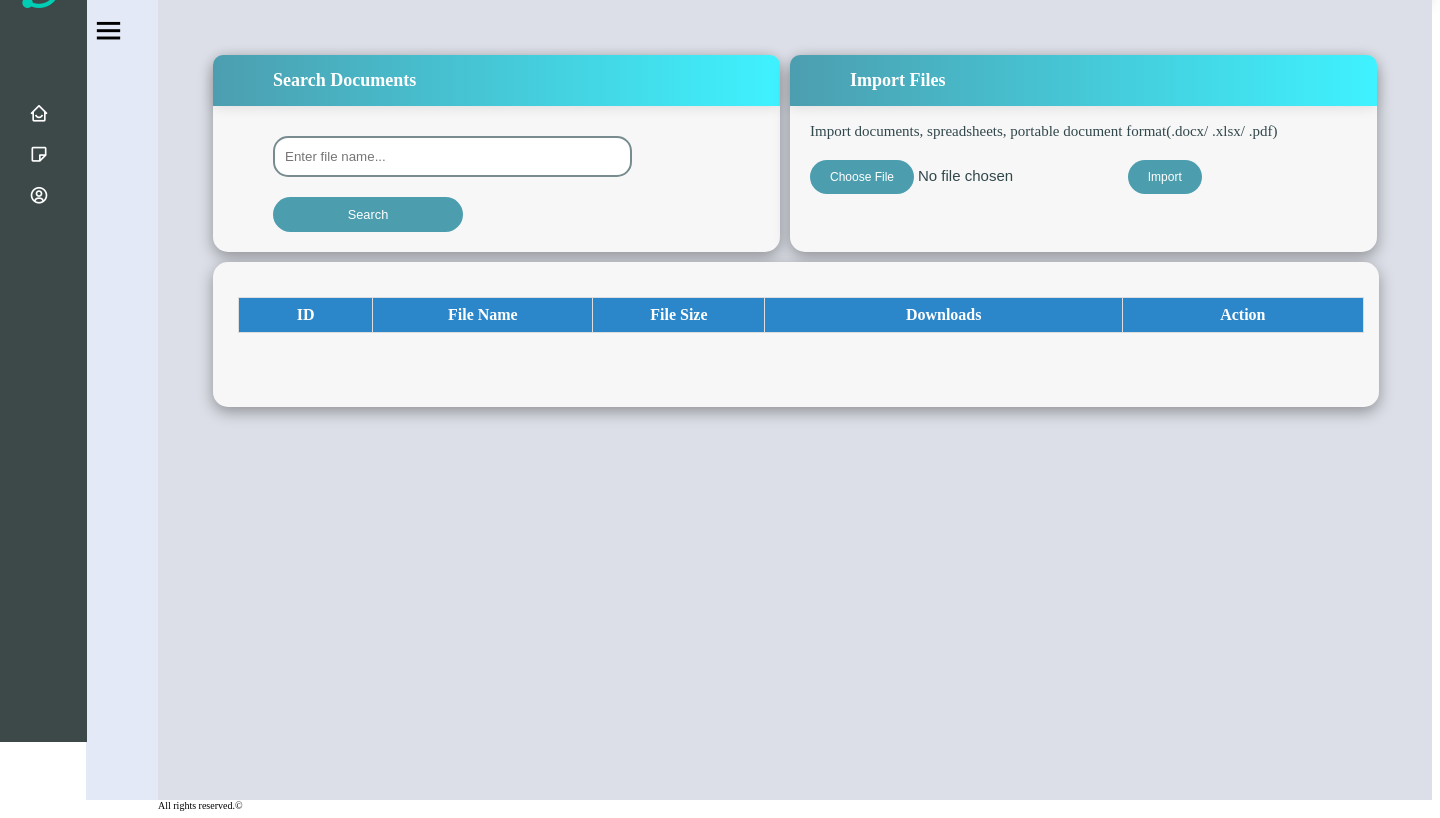
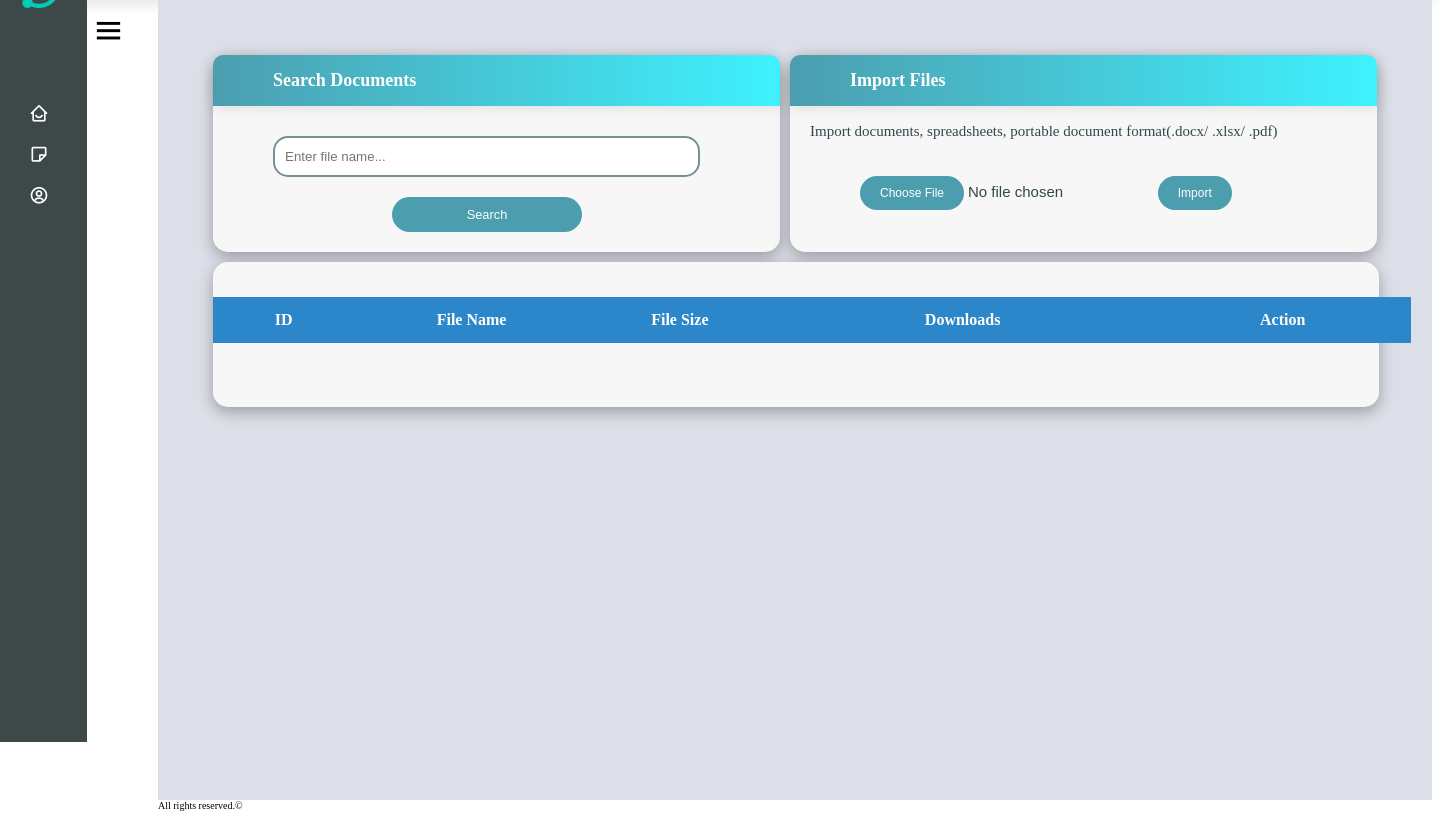
Before and after one commit to BenBayotas/DocTrackingSystem_UI_Group2, a PHP site: page /git_backups2/ in a window 1440 px wide. Shown: the part 58-876 px from the top of the page. Run offline with PHP 8.4, Linux system fonts and the light colour scheme; data that the repository does not hold is empty.

Commit message:
changes to download btn, delete btn, and table

```diff
--- a/index.php
+++ b/index.php
@@ -140,10 +140,10 @@ function filterTable($query) {
          <td><?php echo floor($file['size'] / 1000) . ' KB'; ?></td>
          <td><?php echo $file['downloads']; ?></td>
          <td style="width: 20%;" style="display: inline;">
-            <a class="tablebtn update-btn" href="index.php?file_id=<?php echo $file['id'] ?>">Download</a>
+         <a class="tablebtn update-btn" href="index.php?file_id=<?php echo $file['id'] ?>" style="text-decoration: none; font-size: 15px;"><i class="bx bx-download" style= "font-size: 18px; margin-top: 3px;"> Download</i></a>
             <form action="index.php" method="post">
                <input type="hidden" name="file_id" value="<?php echo $file['id']; ?>">
-               <input type="submit" name="delete" class="tablebtn delete-btn" value="Delete">
+               <button type="submit" name="delete" class="tablebtn delete-btn" value="Delete" style="font-size: 15px;"><i class= "bx bxs-trash-alt" style= "font-size: 18px; margin-top: 3px;"> Delete</i></button>
             </form>
          </td>
       </tr>
--- a/styles.css
+++ b/styles.css
@@ -223,10 +223,10 @@ p {
   top: 50%;
   transform: translateY(-50%);
 }
-/*test this laterr*/
+
 .home-section{
   position: relative;
-  background: #E4E9F7;
+  background: transparent;
   height: 100vh;
   left: 260px;
   width: calc(100% - 260px);
@@ -299,10 +299,9 @@ p {
   font-size: 19px;
   background-color: transparent;
   color:#ffffff;
-  border-radius: 20px;
   cursor: pointer;
   border: 0;
-  transition: background-color 0.15s, color 0.15s, transform 0.15s;
+  transition: background-color 0.15s, color 0.15s;
   padding: 5px 20px;
 }
 
@@ -333,11 +332,25 @@ p {
   border: 0;
   transition: background-color 0.15s, color 0.15s, transform 0.15s;
   margin-top: 20px;
-  margin-left: 40px;
+  margin-left: 159px;
+}
+
+.delete-btn {
+  background-color: transparent;
+  color: rgb(114, 114, 123);
+  border-radius: 100px;
+  margin-left: -23px;
+  padding-top: 1px;
+}
+
+.update-btn {
+  background-color: transparent;
+  color: rgb(114, 114, 123);
+  border-radius: 100px;
 }
 
 .import-btn {
-  margin-left: 30px;
+  margin-left: 60px;
 }
 
 .btn:hover {
@@ -349,11 +362,12 @@ p {
   background-color: #75b4e1;
 }
 .delete-btn:hover{
-  background-color: rgb(235, 0, 0);
-  transform: scale(1.1, 1.1);
+  background-color: rgb(234, 46, 46);
+  color: white;
 }
 .update-btn:hover {
-  background-color:dodgerblue;
+  background-color:rgb(70, 155, 239);
+  color: white;
   transform: scale(1.1, 1.1);
 }
 .export-btn:hover {
@@ -371,7 +385,6 @@ p {
 .signout-btn:hover{
   background-color: rgb(100, 170, 255);
   color: white;
-  transform: scale(1.1, 1.1);
   box-shadow: rgba(100, 100, 111, 0.2) 0px 7px 29px 0px;
 }
 
@@ -386,7 +399,8 @@ p {
   cursor: pointer;
   border: 0;
   transition: background-color 0.15s, color 0.15s, transform 0.15s;
-  margin-top: 20px;
+  margin-top: 36px;
+  margin-left: 50px;
 }
 ::-webkit-file-upload-button:active {
   opacity: 0.7;
@@ -411,7 +425,7 @@ p {
   flex-direction: column;
   padding: 20px;
   gap: 5px;
-  box-shadow: rgba(0, 0, 0, 0.35) 0px 5px 15px;
+  box-shadow: rgba(0, 0, 0, 0.30) 0px 5px 15px;
 }
 .card:nth-child(1) {
   grid-area: c1 / span 2;
@@ -430,8 +444,8 @@ p {
   margin-left: 40px;
   background-color: #ffffff;
   height: 35px;
-  width: 65%;
-  border: 2px solid #788c90;
+  width: 78%;
+  border: 2px solid #779096;
   border-radius: 15px;
   padding-left: 10px;
 }
@@ -488,7 +502,8 @@ footer {
   margin-top: 10px;
   margin: 5px;
   padding-bottom: 5px;
-  width: 100%;
+  width: 1198px;
+  margin-left: -20px;
 }
 .tablebg {
   background-color: #fff;
@@ -515,14 +530,13 @@ footer {
 }
 .table th {
   background-color: #ffffff;
-  border: 1px solid #ddd;
   text-align: center;
   padding: 8px;
   width: 10px;
 }
 
 .table td {
-  border: 2px solid #dddddd;
+  border-bottom: 1.5px solid #cbcbcb;
   text-align: center;
   padding: 5px;
 }
@@ -532,8 +546,9 @@ footer {
 .table tr th {
   background-color: rgb(44, 134, 202);
   color: white;
+  height: 30px;
 }
 .table tr:hover {
-  background-color: #ddd;
+  background-color: #dadada;
   transition: background-color 0.15s, color 0.15s;
 }
```
